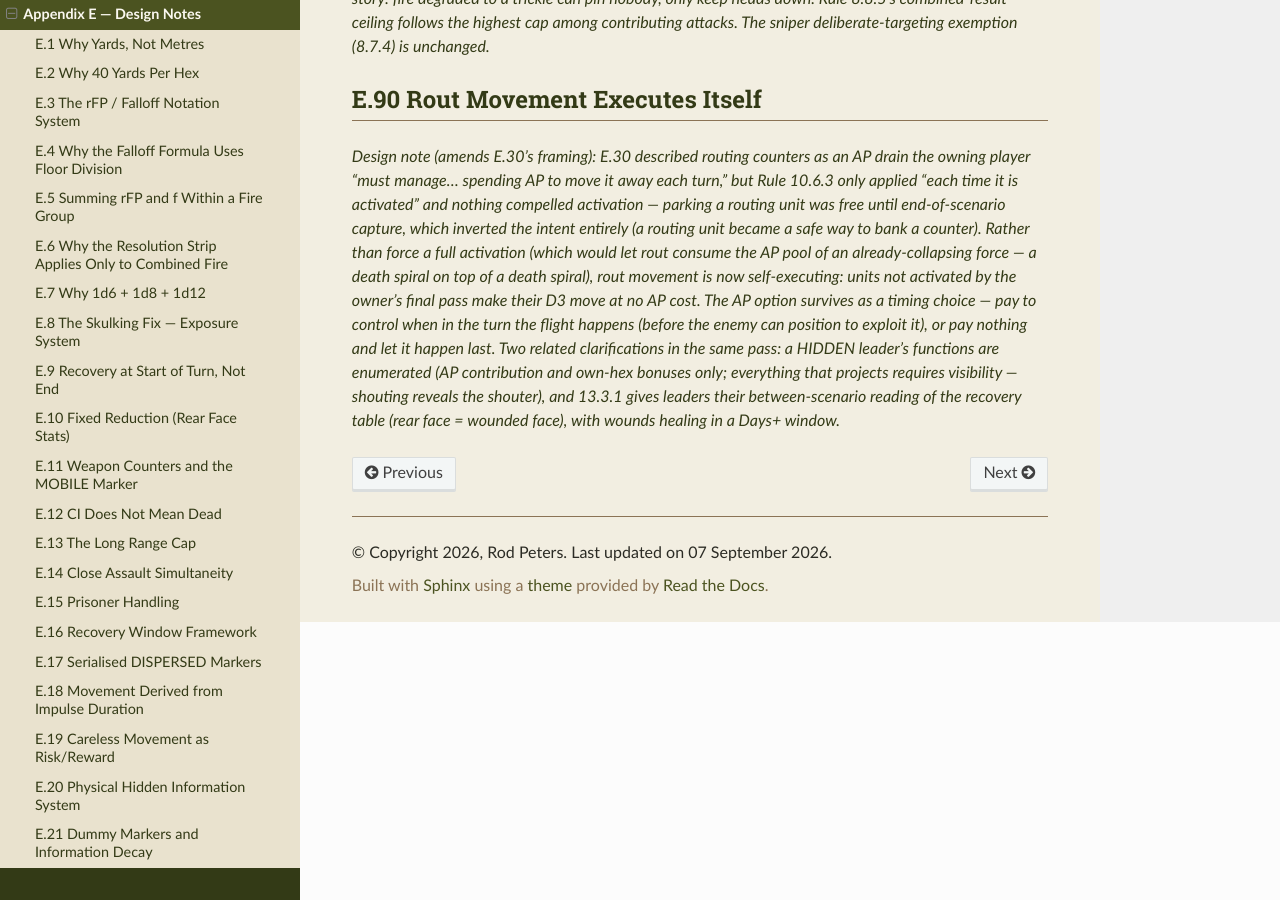
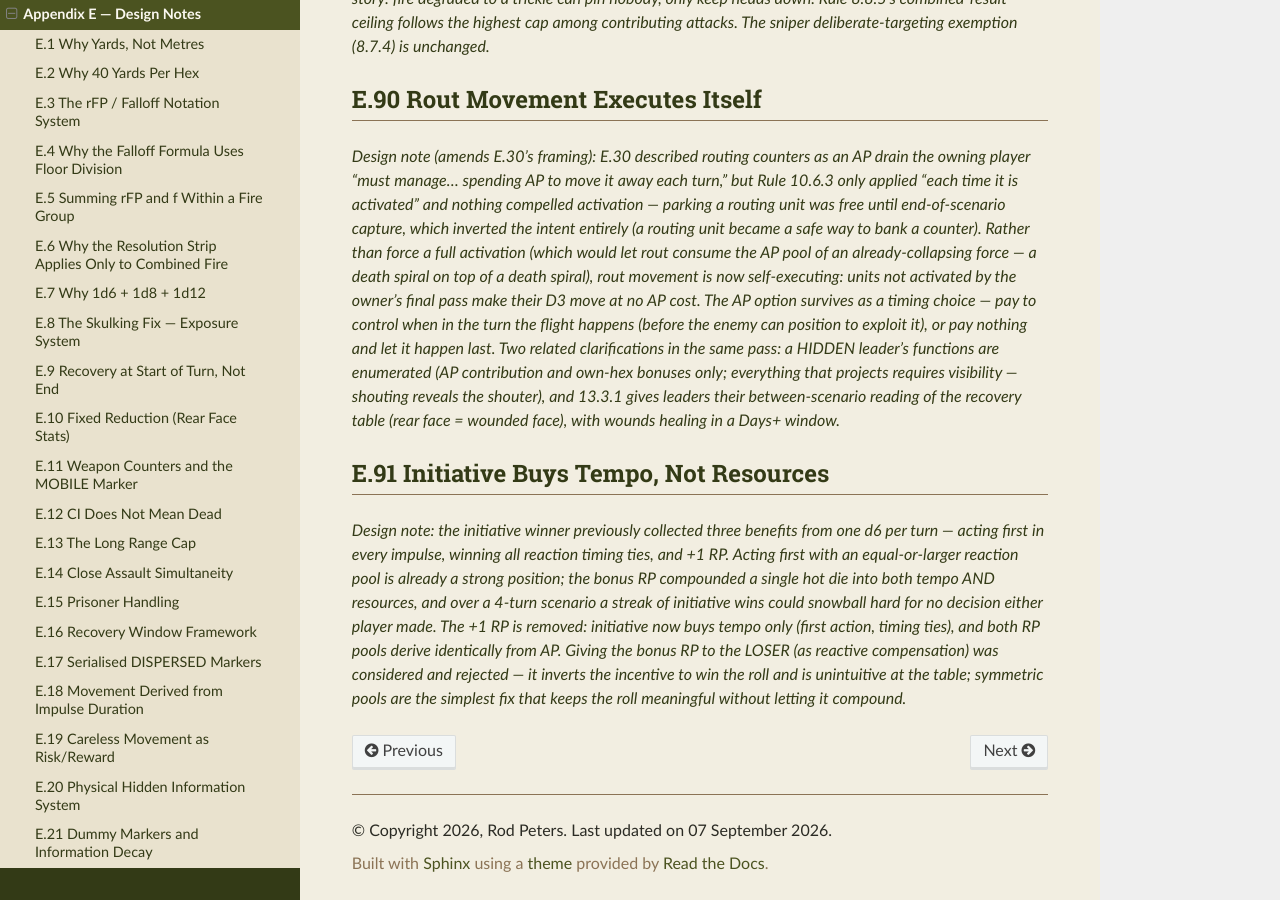
Before and after one commit to spugnoid/wdr-wargame, a Sphinx documentation site: the page built from docs/source/appendix_e__design_notes.rst, in a window 1280 px wide and 900 px high, scrolled down 30527 px. Built offline with Sphinx 7.4.7 and the Read the Docs theme 3.1.0, drawn with Linux system fonts in a browser that asks for light colours.

Commit message:
rules: initiative grants tempo only - drop the +1 RP (5.3.2)
One d6 previously bought acting first, all timing ties, AND a
bonus RP - a single roll compounding into both tempo and
resources. The RP economy is now symmetric; initiative keeps
first action and timing ties. Design note E.91.

Co-Authored-By: Claude Fable 5 <noreply@anthropic.com>
Claude-Session: https://claude.ai/code/session_01MRhnethYPpBAmEh6wa83hu

```diff
--- a/docs/source/appendix_e__design_notes.rst
+++ b/docs/source/appendix_e__design_notes.rst
@@ -539,3 +539,8 @@ E.90  Rout Movement Executes Itself
 -----------------------------------
 
 *Design note (amends E.30's framing): E.30 described routing counters as an AP drain the owning player "must manage... spending AP to move it away each turn," but Rule 10.6.3 only applied "each time it is activated" and nothing compelled activation — parking a routing unit was free until end-of-scenario capture, which inverted the intent entirely (a routing unit became a safe way to bank a counter). Rather than force a full activation (which would let rout consume the AP pool of an already-collapsing force — a death spiral on top of a death spiral), rout movement is now self-executing: units not activated by the owner's final pass make their D3 move at no AP cost. The AP option survives as a timing choice — pay to control when in the turn the flight happens (before the enemy can position to exploit it), or pay nothing and let it happen last. Two related clarifications in the same pass: a HIDDEN leader's functions are enumerated (AP contribution and own-hex bonuses only; everything that projects requires visibility — shouting reveals the shouter), and 13.3.1 gives leaders their between-scenario reading of the recovery table (rear face = wounded face), with wounds healing in a Days+ window.*
+
+E.91  Initiative Buys Tempo, Not Resources
+------------------------------------------
+
+*Design note: the initiative winner previously collected three benefits from one d6 per turn — acting first in every impulse, winning all reaction timing ties, and +1 RP. Acting first with an equal-or-larger reaction pool is already a strong position; the bonus RP compounded a single hot die into both tempo AND resources, and over a 4-turn scenario a streak of initiative wins could snowball hard for no decision either player made. The +1 RP is removed: initiative now buys tempo only (first action, timing ties), and both RP pools derive identically from AP. Giving the bonus RP to the LOSER (as reactive compensation) was considered and rejected — it inverts the incentive to win the roll and is unintuitive at the table; symmetric pools are the simplest fix that keeps the roll meaningful without letting it compound.*
--- a/docs/source/section_5__turn_structure.rst
+++ b/docs/source/section_5__turn_structure.rst
@@ -75,7 +75,7 @@ Each game turn proceeds through three phases in the following order:
 
 **5.3.1**  Both players roll 1d6 and add any applicable leader bonus. The higher result wins initiative for this turn. Re-roll ties.
 
-**5.3.2**  The initiative winner acts first in each impulse, wins all reaction timing ties, and receives +1 RP for this turn.
+**5.3.2**  The initiative winner acts first in each impulse and wins all reaction timing ties. Initiative grants tempo, not resources — both sides' RP pools are computed identically (Rule 5.3.4).
 
 **5.3.3**  Action Points (AP) are calculated as: AP = 1 (base) + Σ CMD ratings of all functional leaders. See Section 12 for full leader rules.
 
```
